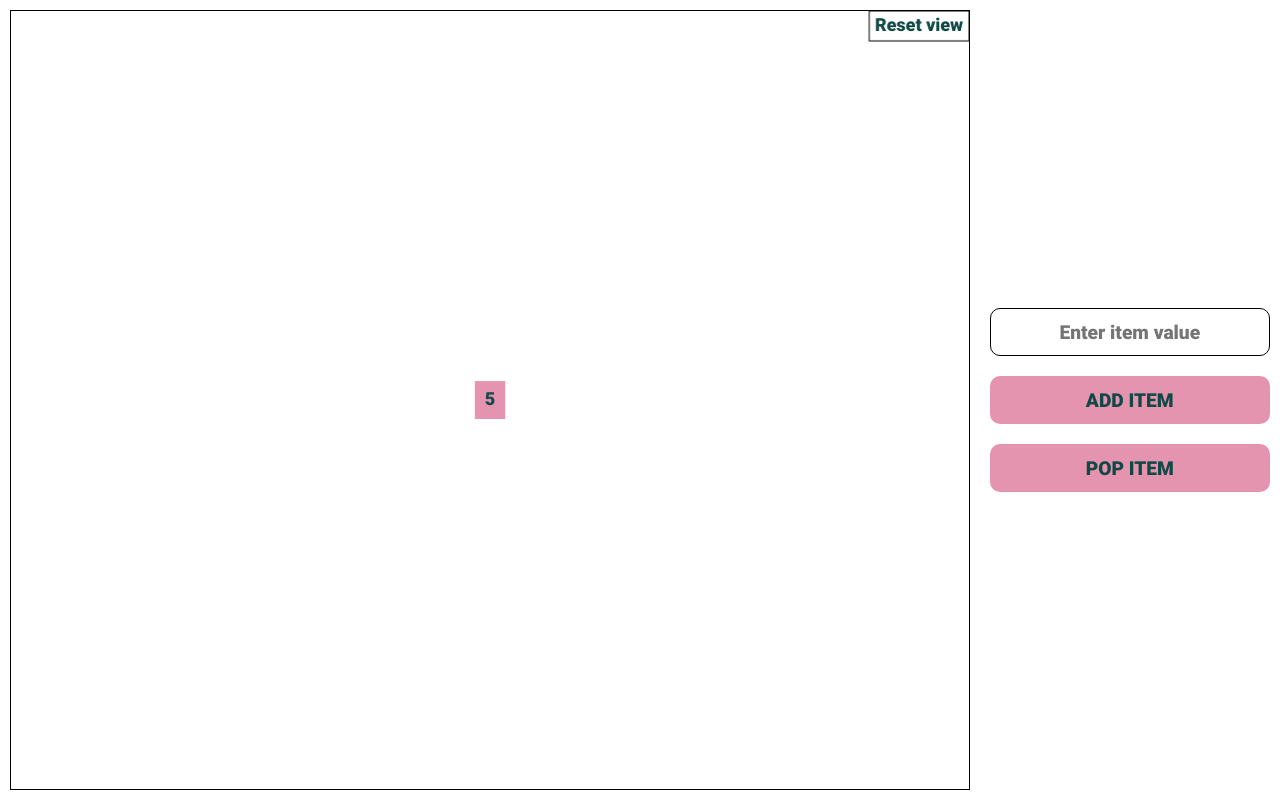
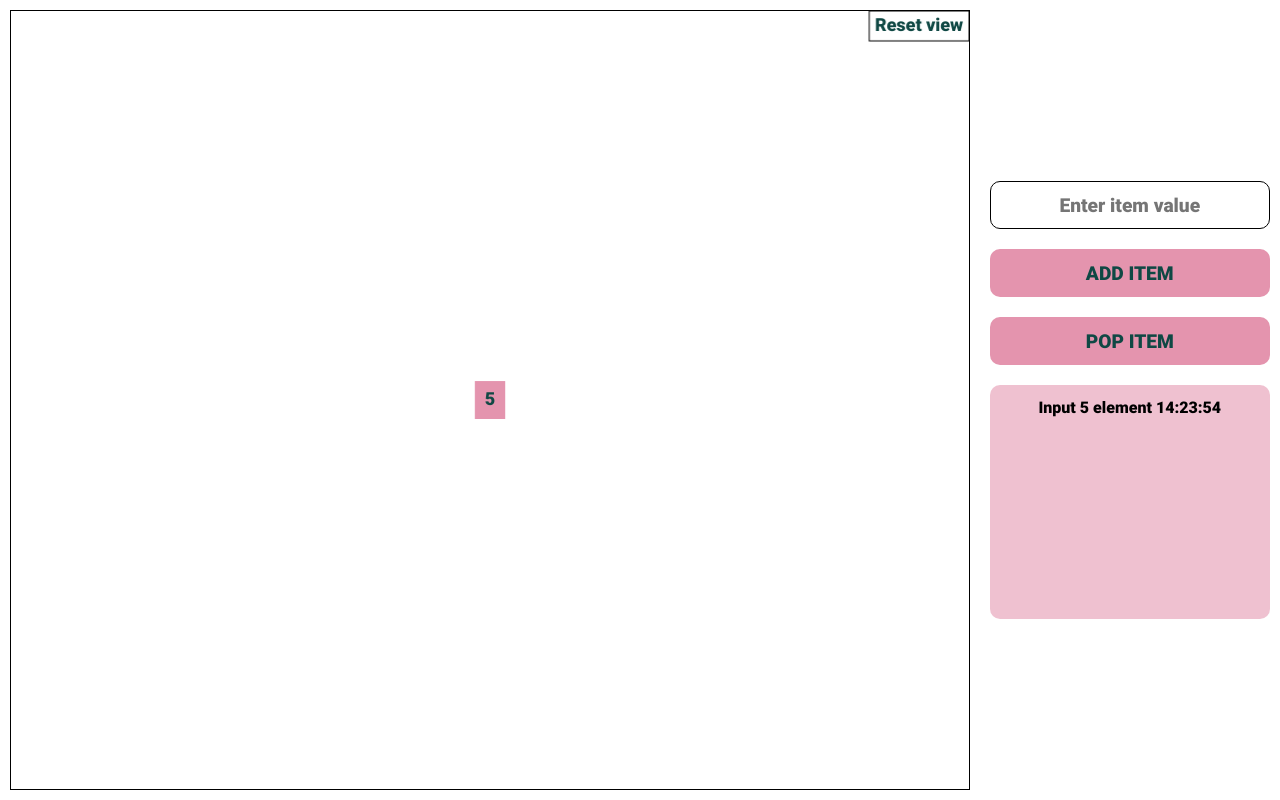
Before and after one commit to an2arch/priority-queue, a website: page index.html in a window 1280 px wide. Both pictures are taken after typing "5" into the empty fields and a click on the button "ADD ITEM". Drawn offline with Linux system fonts and the light colour scheme.

Commit message:
Story realisation

```diff
--- a/css/index.css
+++ b/css/index.css
@@ -126,3 +126,18 @@
 .button-entry:active {
     background-color: #70dbb8;
 }
+
+.story-container
+{
+    margin: 10px 0px;
+    padding: 10px 30px;
+    position: relative;
+    border: 1px solid #0000;
+    border-radius: 10px;
+    background-color: rgba(228, 148, 174, 0.58);
+
+    font: 16px "RobotoBlack";
+    overflow-wrap: anywhere;
+    text-align: center;
+    overflow-y: auto;
+}
--- a/index.html
+++ b/index.html
@@ -15,6 +15,8 @@
                 <input id="text-box" class="text-box" type="number" placeholder="Enter item value">
                 <button id="add-button" class="button-entry">ADD ITEM</button>
                 <button id="pop-button" class="button-entry">POP ITEM</button>
+
+                <p id="story" style="height: 30%" class="story-container"></p>
             </div>
         </div>
 
--- a/index.js
+++ b/index.js
@@ -90,6 +90,7 @@ let scale = 1;
 let trace = [];
 const canvas = document.getElementById("canvas");
 const container = document.getElementById("container");
+const story = document.getElementById("story");
 const ctx = canvas.getContext("2d");
 const textBox = document.getElementById("text-box");
 const addButton = document.getElementById("add-button");
@@ -172,6 +173,10 @@ function drawResetButton(ctx) {
     ctx.textBaseline = "middle";
     ctx.fillText(text, RESET_POS.x + (RESET_WIDTH - textWidth) / 2, RESET_HEIGTH / 2);
 }
+let addStoryMessage = (message) => {
+    story.insertAdjacentHTML("afterbegin", message + `\t${getCurrentTimeStr()}<br>`);
+};
+let getCurrentTimeStr = () => { return new Date().toLocaleTimeString('en-US', { hour12: false }); };
 function handleAddItem(textBox) {
     if (!textBox.value) {
         textBox.style.borderColor = "#FF3030";
@@ -187,7 +192,7 @@ function handleAddItem(textBox) {
         queue.Enqueue(item, (s) => {
             trace.push([...s]);
         });
-        console.log(trace);
+        addStoryMessage(`Input ${item} element`);
     }
 }
 function handlePopItem() {
@@ -199,6 +204,9 @@ function handlePopItem() {
     if (result === null) {
         alert("There are no items in a queue");
         return;
+    }
+    else {
+        addStoryMessage(`Delete ${result} element`);
     }
     console.log(trace);
 }
```
Also changed, not shown: index.ts (+6 -2 lines).
